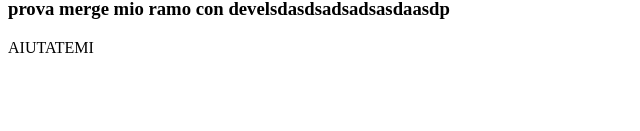
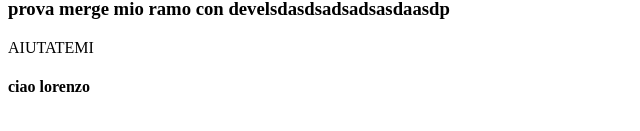
Before and after one commit to Channilol/TeamMortalKombat, a plain HTML site: page index.html in a window 1280 px wide. Shown: the part 129-260 px from the top of the page, without its empty margins (0-640 px from the left). Drawn offline with Linux system fonts and the light colour scheme.

Commit message:
aggiunto h4

```diff
--- a/index.html
+++ b/index.html
@@ -10,6 +10,7 @@
       <h2>eureka</h2>
     <h3>prova merge mio ramo con develsdasdsadsadsasdaasdp</h3>
     <p>AIUTATEMI</p>
+    <h4>ciao lorenzo</h4>
 
 </body>
 </html>
```
